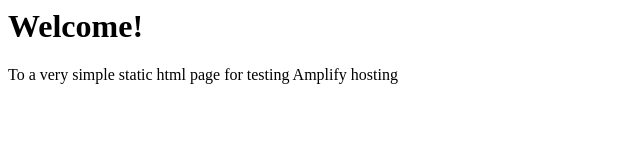
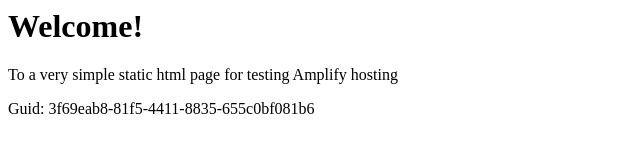
Before and after one commit to amplify-github-test-hkg/Github-PR-Commit-Integration-Test-DoNotTouch-Gith-OKSLNVO2-v1-prod-ap-east-1, a website: page src/index.html in a window 1280 px wide. Shown: the whole page, without its empty margins (0-640 px from the left). Drawn offline with Linux system fonts and the light colour scheme.

Commit message:
commit from integ tests

```diff
--- a/src/index.html
+++ b/src/index.html
@@ -1,3 +1,5 @@
+
+
 <html lang="en">
 
 <head>
@@ -10,6 +12,6 @@
 <body>
     <h1>Welcome!</h1>
     <p>To a very simple static html page for testing Amplify hosting</p>
-</body>
+    <p>Guid: 3f69eab8-81f5-4411-8835-655c0bf081b6</p></body>
 
 </html>
```
